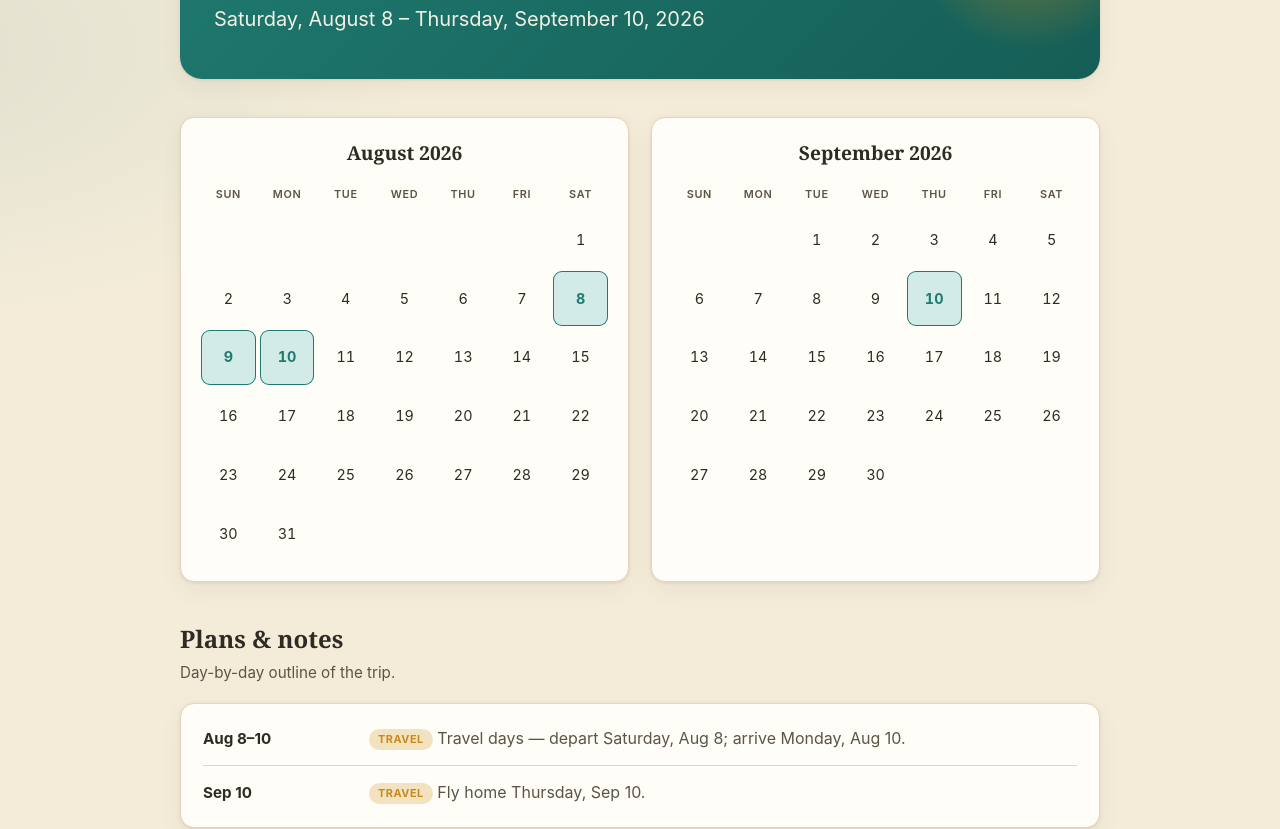
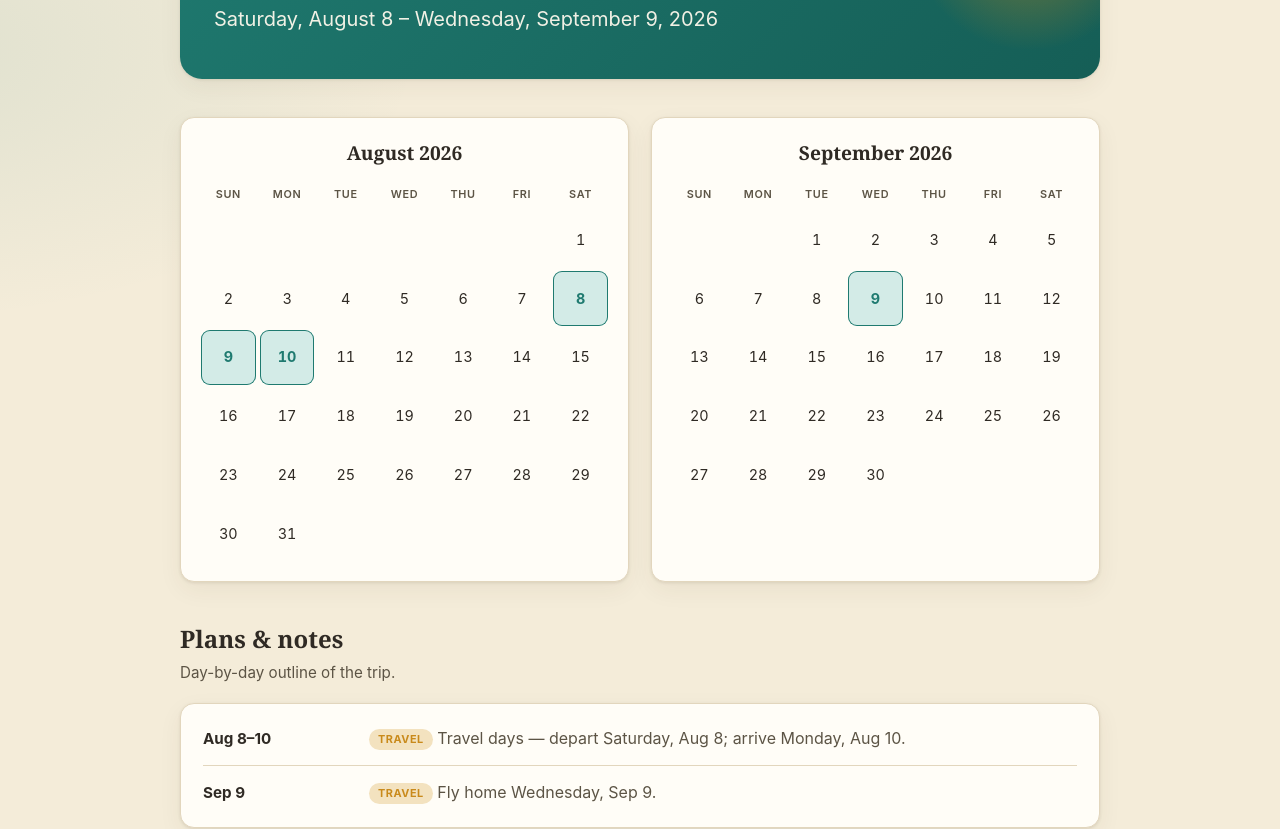
Before and after one commit to samsul85/Summer-trip-2026, a website: page index.html in a window 1280 px wide. Shown: the part 167-996 px from the top of the page. Drawn offline with Linux system fonts and the light colour scheme; no server answers.

Commit message:
Move return travel day to Sep 9 (was Sep 10)

```diff
--- a/index.html
+++ b/index.html
@@ -192,7 +192,7 @@
   <header class="hero">
     <p class="kicker">Family Vacation &middot; Live &amp; editable</p>
     <h1>Summer Trip 2026 Libya</h1>
-    <p class="range">Saturday, August 8 &ndash; Thursday, September 10, 2026</p>
+    <p class="range">Saturday, August 8 &ndash; Wednesday, September 9, 2026</p>
   </header>
 
   <!-- CALENDARS -->
@@ -236,7 +236,7 @@
               <td><div class="day empty"></div></td><td><div class="day empty"></div></td><td><div class="day home">1</div></td><td><div class="day home">2</div></td><td><div class="day home">3</div></td><td><div class="day home">4</div></td><td><div class="day home">5</div></td>
             </tr>
             <tr>
-              <td><div class="day home">6</div></td><td><div class="day home">7</div></td><td><div class="day home">8</div></td><td><div class="day home">9</div></td><td><div class="day travel">10</div></td><td><div class="day">11</div></td><td><div class="day">12</div></td>
+              <td><div class="day home">6</div></td><td><div class="day home">7</div></td><td><div class="day home">8</div></td><td><div class="day travel">9</div></td><td><div class="day">10</div></td><td><div class="day">11</div></td><td><div class="day">12</div></td>
             </tr>
             <tr>
               <td><div class="day">13</div></td><td><div class="day">14</div></td><td><div class="day">15</div></td><td><div class="day">16</div></td><td><div class="day">17</div></td><td><div class="day">18</div></td><td><div class="day">19</div></td>
@@ -259,7 +259,7 @@
     <p class="sub">Day-by-day outline of the trip.</p>
     <div class="plan" id="planList">
       <div class="row" data-sort="2026-08-08"><div class="when">Aug 8&ndash;10</div><div class="what"><span class="tag travel">Travel</span> Travel days &mdash; depart Saturday, Aug 8; arrive Monday, Aug 10.</div></div>
-      <div class="row" data-sort="2026-09-10"><div class="when">Sep 10</div><div class="what"><span class="tag travel">Travel</span> Fly home Thursday, Sep 10.</div></div>
+      <div class="row" data-sort="2026-09-09"><div class="when">Sep 9</div><div class="what"><span class="tag travel">Travel</span> Fly home Wednesday, Sep 9.</div></div>
     </div>
   </section>
 
```
